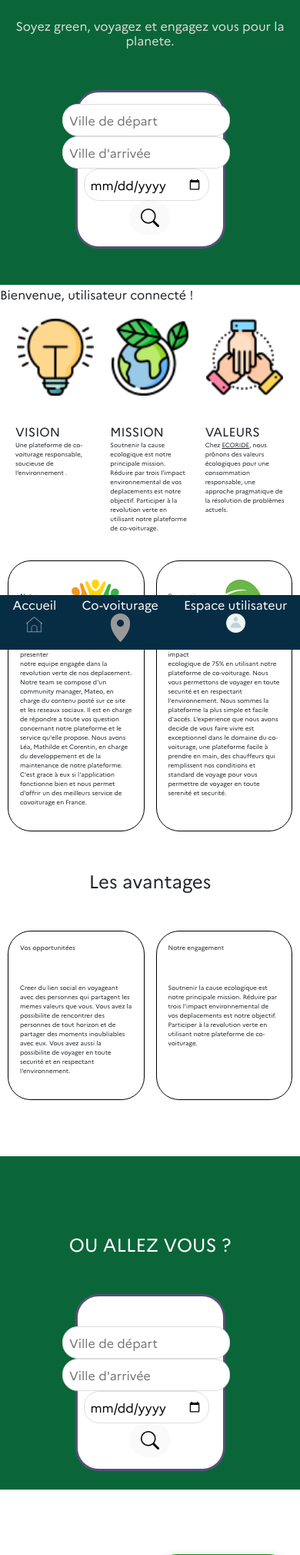
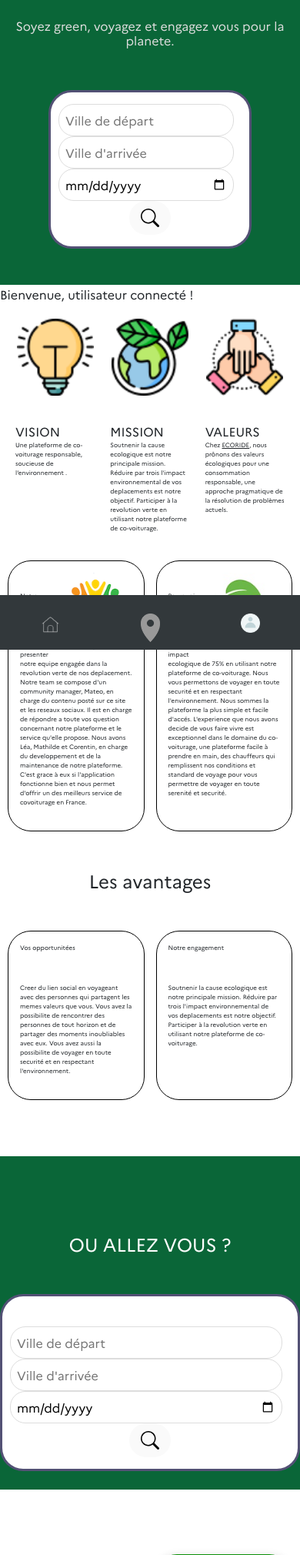
Before and after one commit to 92radar/ecoRide-DrissBenkirane, a PHP site: page / in a window 390 px wide. Shown: the top 2020 px of the page at 77% size. Run offline with PHP 8.4, Linux system fonts and the light colour scheme; the visitor is signed in with stand-in values (Sample User, id 1); some libraries are stand-ins or nearby versions.

Commit message:
css changed
test local sur un android changement en fonction

```diff
--- a/index.php
+++ b/index.php
@@ -42,7 +42,7 @@
     <script src="https://cdn.jsdelivr.net/npm/@popperjs/core@2.9.2/dist/umd/popper.min.js"></script>
     <script src="https://cdn.jsdelivr.net/npm/bootstrap@5.0.1/dist/js/bootstrap.min.js"
         integrity="sha384-Atwg2Pkwv9vp0ygtn1JAojH0nYbwNJLPhwyoVbhoPwBhjQPR5VtM2+xf0Uwh9KtT" crossorigin="anonymous">
-    </script>
+        </script>
 
 
 </head>
@@ -51,14 +51,14 @@
 
     <div>
         <nav class="mobile-nav">
-            <a href="/">Accueil</br>
+            <a href="/"> </br>
                 <img src="/images/home-icon2.png" alt="logo" class="logo"></a>
 
-            <a href="/covoiturage">Co-voiturage</br><img src="./images/vecteezy_location-pointer-pin-icon_22220318.png"
+            <a href="/covoiturage"></br><img src="./images/vecteezy_location-pointer-pin-icon_22220318.png"
                     class="logo">
             </a>
-            <a href="/account">Espace utilisateur</br><img
-                    src="./images/vecteezy_a-person-icon-in-a-circle_54343112.png" class="logo"> </a>
+            <a href="/account"></br><img src="./images/vecteezy_a-person-icon-in-a-circle_54343112.png" class="logo">
+            </a>
 
         </nav>
     </div>
--- a/styles/footer.css
+++ b/styles/footer.css
@@ -47,7 +47,7 @@
 
 
     .mobile-nav {
-        background-color: #072d44;
+        background-color: #32383b;
         color: white;
         position: fixed;
         bottom: 0;
--- a/styles/home.css
+++ b/styles/home.css
@@ -67,11 +67,7 @@
         display: none;
     }
 
-    form {
-        width: 50%;
-        margin: 0 auto;
 
-    }
 
 
 
--- a/styles/research.css
+++ b/styles/research.css
@@ -42,6 +42,7 @@
     /* Bords arrondis */
     padding: 15px;
     background-color: rgb(255, 255, 255);
+
 }
 
 .recherche-multicriteres label {
@@ -100,8 +101,14 @@
         /* Taille de police légèrement réduite pour les petits écrans */
     }
 
+    .recherche-multicriteres input {
+        flex-direction: column;
+        width: 100%;
+    }
+
     .recherche-multicriteres {
         flex-direction: column;
+        ;
     }
 
     .icon {
```
